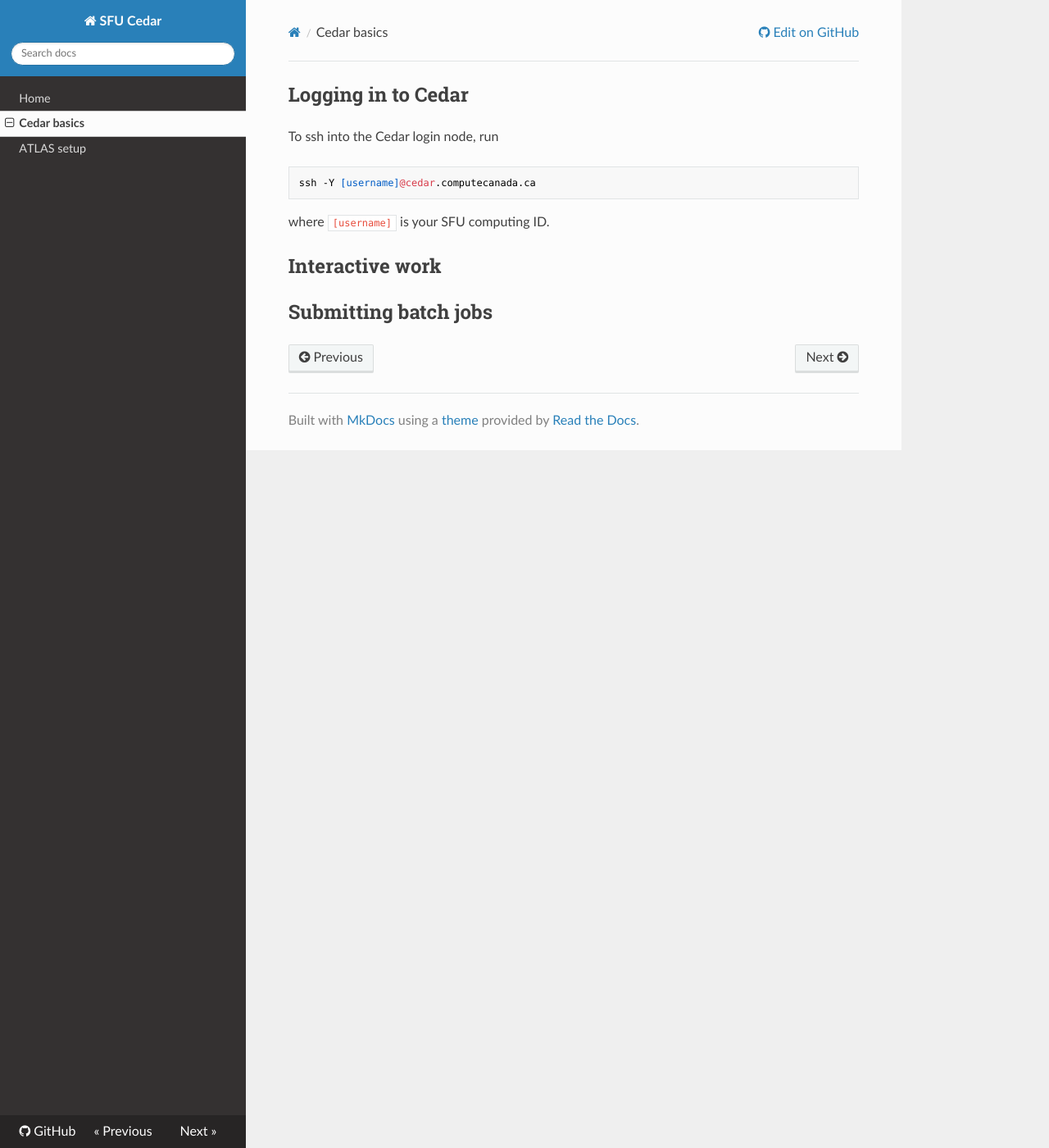
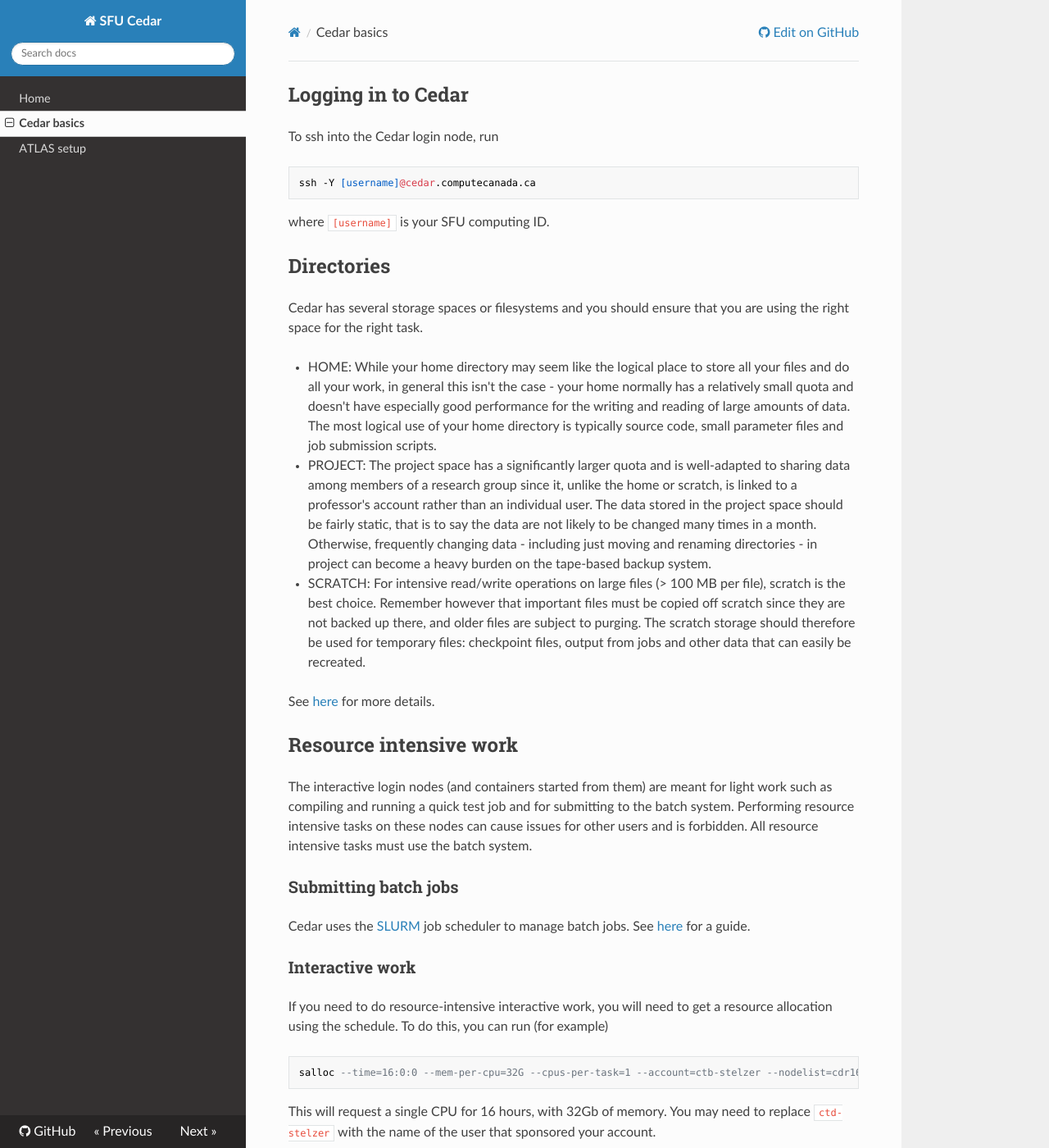
Before and after one commit to jburzy01/SFUCedarDocs, an MkDocs documentation site: the page built from docs/cedar.md, in a window 1280 px wide and 1400 px high. Shown: the whole window at 82% size. Built offline with MkDocs 1.6.1, drawn with Linux system fonts in a browser that asks for light colours; nearby versions of some CDN libraries.

Commit message:
add cedar docs

```diff
--- a/docs/cedar.md
+++ b/docs/cedar.md
@@ -6,6 +6,34 @@ To ssh into the Cedar login node, run
 
 where `[username]` is your SFU computing ID.
 
-## Interactive work
+## Directories
 
-## Submitting batch jobs
+Cedar has several storage spaces or filesystems and you should ensure that you are using the right space for the right
+task.
+
+* HOME: While your home directory may seem like the logical place to store all your files and do all your work, in general this isn't the case - your home normally has a relatively small quota and doesn't have especially good performance for the writing and reading of large amounts of data. The most logical use of your home directory is typically source code, small parameter files and job submission scripts.
+* PROJECT: The project space has a significantly larger quota and is well-adapted to sharing data among members of a research group since it, unlike the home or scratch, is linked to a professor's account rather than an individual user. The data stored in the project space should be fairly static, that is to say the data are not likely to be changed many times in a month. Otherwise, frequently changing data - including just moving and renaming directories - in project can become a heavy burden on the tape-based backup system.
+* SCRATCH: For intensive read/write operations on large files (> 100 MB per file), scratch is the best choice. Remember however that important files must be copied off scratch since they are not backed up there, and older files are subject to purging. The scratch storage should therefore be used for temporary files: checkpoint files, output from jobs and other data that can easily be recreated.
+
+See [here](https://docs.alliancecan.ca/wiki/Storage_and_file_management#Storage_types) for more details.
+
+## Resource intensive work
+
+The interactive login nodes (and containers started from them) are meant for light work such as compiling and running a
+quick test job and for submitting to the batch system. Performing resource intensive tasks on these nodes can cause
+issues for other users and is forbidden. All resource intensive tasks must use the batch system.
+
+### Submitting batch jobs
+
+Cedar uses the [SLURM](https://slurm.schedmd.com/documentation.html) job scheduler to manage batch jobs. See
+[here](https://docs.alliancecan.ca/wiki/Running_jobs) for a guide.
+
+### Interactive work
+
+If you need to do resource-intensive interactive work, you will need to get a resource allocation using the schedule.
+To do this, you can run (for example)
+
+    salloc --time=16:0:0 --mem-per-cpu=32G --cpus-per-task=1 --account=ctb-stelzer --nodelist=cdr1642
+
+This will request a single CPU for 16 hours, with 32Gb of memory. You may need to replace `ctd-stelzer` with the name
+of the user that sponsored your account.
```
